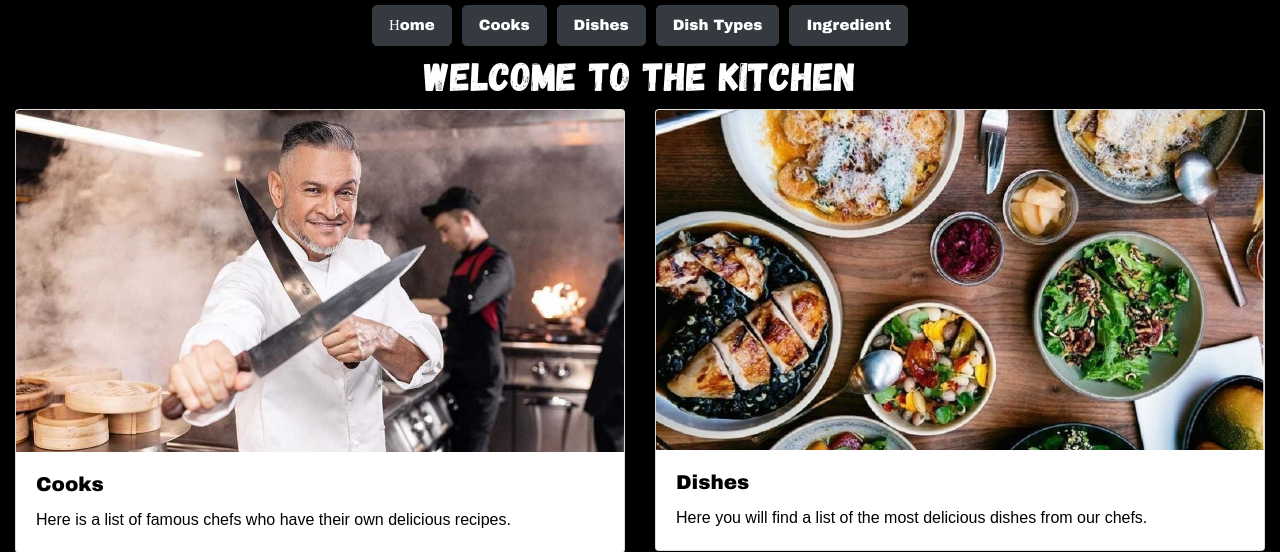
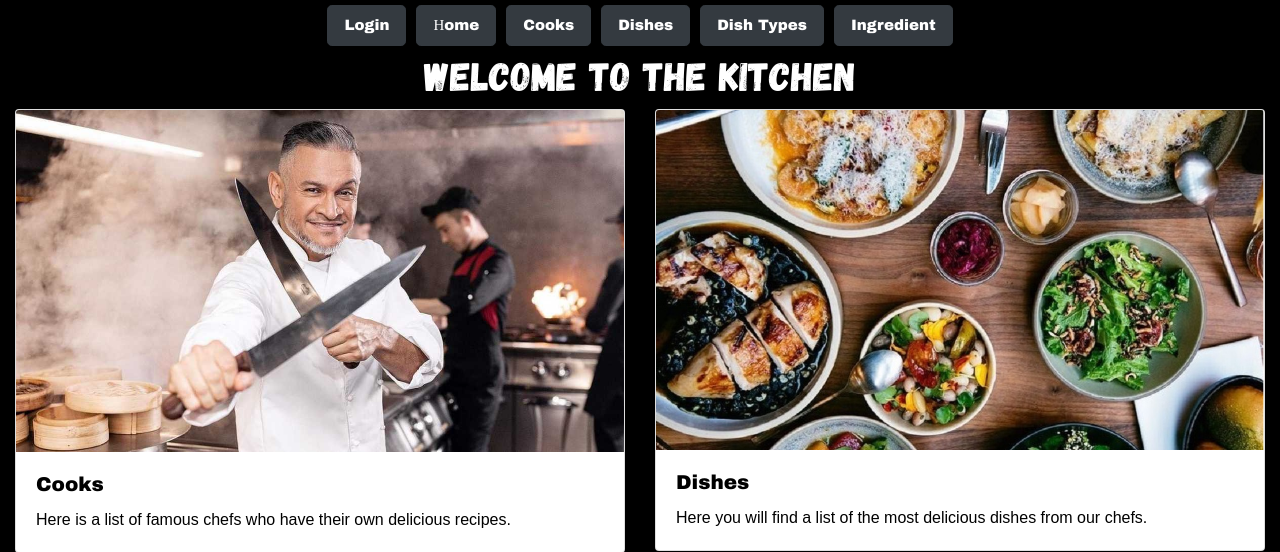
Before and after one commit to AlyonkaB/-restaurant-kitchen-service, a Django app: page /kitchen/ in a window 1280 px wide. Shown: the top 552 px of the page. Run offline with Django 5.2, Linux system fonts and the light colour scheme; tables that the repository leaves empty hold one stand-in row (values such as "Sample post").

Commit message:
created button login/loguot

```diff
--- a/restaurant_kitchen_service/settings.py
+++ b/restaurant_kitchen_service/settings.py
@@ -107,7 +107,7 @@ AUTH_PASSWORD_VALIDATORS = [
 
 LANGUAGE_CODE = "en-us"
 
-TIME_ZONE = "UTC"
+TIME_ZONE = "Europe/Kiev"
 
 USE_I18N = True
 
@@ -128,3 +128,5 @@ STATICFILES_DIRS = [
 DEFAULT_AUTO_FIELD = "django.db.models.BigAutoField"
 
 AUTH_USER_MODEL = "kitchen.Cook"
+
+LOGIN_REDIRECT_URL = "/kitchen/"
--- a/restaurant_kitchen_service/urls.py
+++ b/restaurant_kitchen_service/urls.py
@@ -19,5 +19,6 @@ from django.urls import path, include
 
 urlpatterns = [
     path("admin/", admin.site.urls),
-    path("kitchen/", include("kitchen.urls", namespace="kitchen"))
+    path("kitchen/", include("kitchen.urls", namespace="kitchen")),
+    path("accounts/", include("django.contrib.auth.urls"))
 ]
--- a/templates/includes/sidebar.html
+++ b/templates/includes/sidebar.html
@@ -1,5 +1,22 @@
 {% block sidebar %}
   <ul class="nav justify-content-center">
+    <div>
+      {% if user.is_authenticated %}
+        <li class="nav-item">
+          <p class="user-name">User: {{ user.username }}</p>
+          <form  method="post" action="{% url 'logout' %}">
+            {% csrf_token %}
+            <button class="btn btn-dark btn-lg" type="submit">logout</button>
+          </form>
+        </li>
+      {% else %}
+        <li class="nav-item">
+          <a class="btn btn-dark btn-lg" href="{% url 'login' %}">Login</a>
+        </li>
+      {% endif %}
+
+    </div>
+
     <li class="nav-item">
       <a class="btn btn-dark btn-lg" href={% url 'kitchen:index' %}>Нome</a>
     </li>
```
Also changed, not shown: templates/registration/logged_out.html (added, +7 -0 lines), templates/registration/login.html (added, +9 -0 lines). Lines whose indentation alone changed are shown as unchanged.
